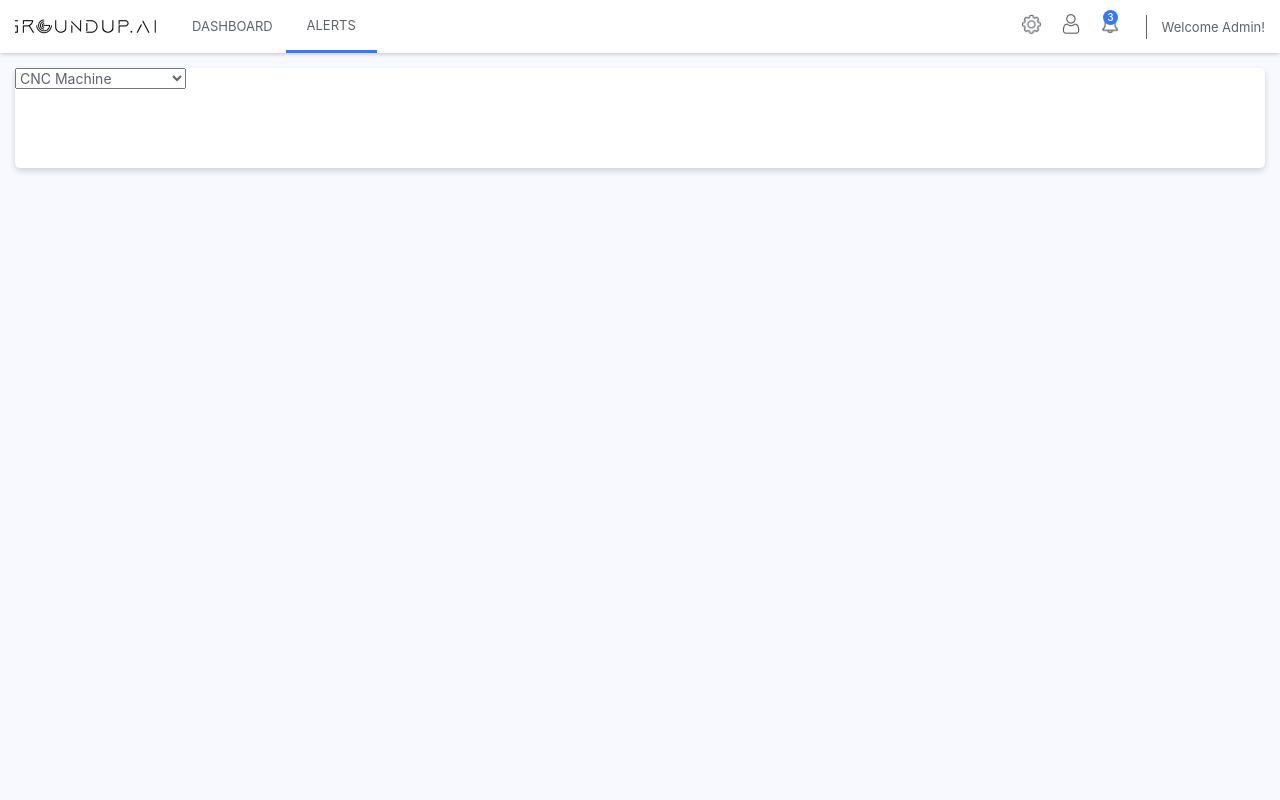
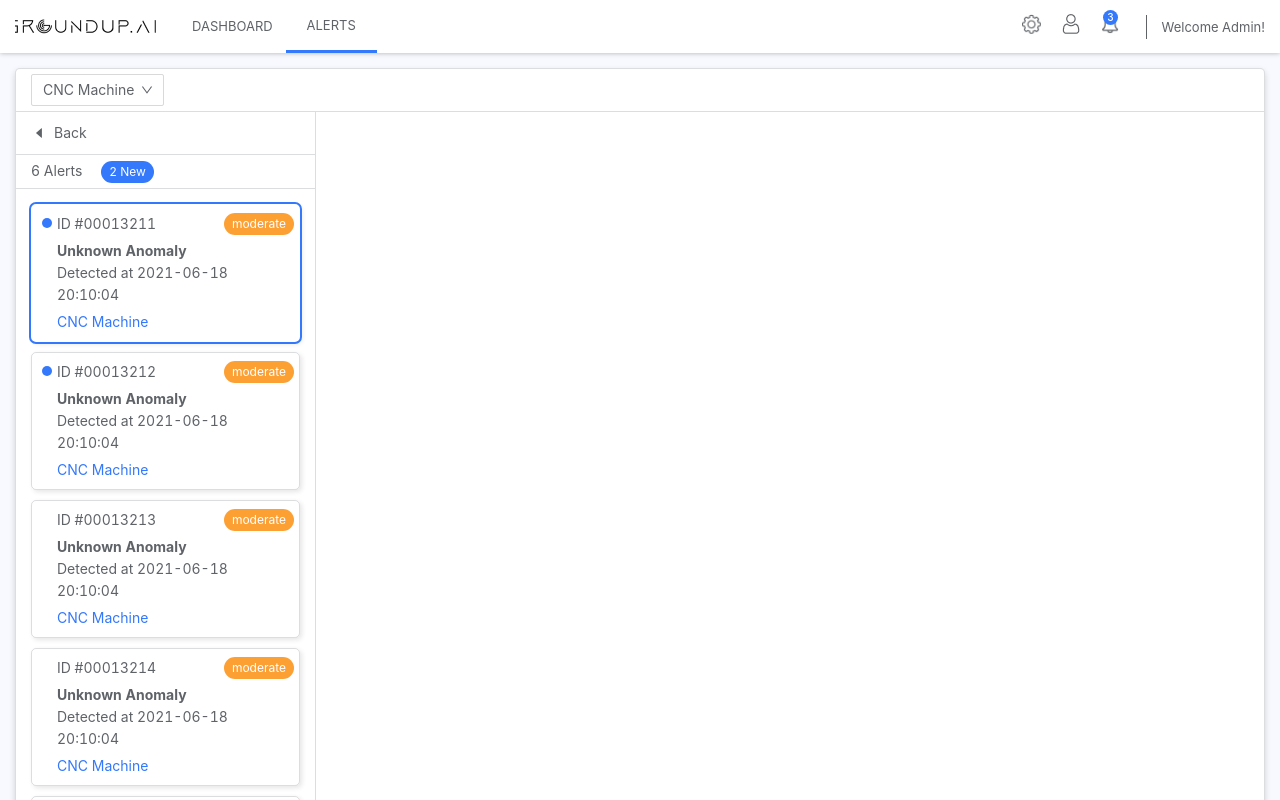
Before and after one commit to sidikriders/sound-sensor-monitor, a Next.js app: page / in a window 1280 px wide. Shown: the top 800 px of the page. Built offline with nearby package versions, Linux system fonts and the light colour scheme.

Commit message:
create alert card

```diff
--- /dev/null
+++ b/components/AlertCard.tsx
@@ -0,0 +1,36 @@
+import { Tag } from "antd";
+import moment from "moment";
+import styles from "../styles/AlertCard.module.css";
+
+const severityColor = {
+  mild: "lightgreen",
+  moderate: "#FCA034",
+  severe: "red",
+};
+
+const AlertCard = (props: { alert: Alert; active: boolean }) => {
+  const { alert: al } = props;
+
+  return (
+    <div
+      className={
+        styles["alert-card"] + (props.active ? ` ${styles["active"]}` : "")
+      }
+    >
+      <div className={styles["alert-id"]}>
+        <span>ID #{al.id}</span>{" "}
+        {al.new && <div className={styles["new-dot"]} />}
+      </div>
+      <Tag className={styles["severity"]} color={severityColor[al.severity]}>
+        {al.severity}
+      </Tag>
+      <b className={styles["reason"]}>{al.anomaly_reason}</b>
+      <p className={styles["datetime"]}>
+        Detected at {moment.utc(al.datetime).format("YYYY-MM-DD HH:mm:ss")}
+      </p>
+      <p className={styles["sensor-name"]}>{al.name}</p>
+    </div>
+  );
+};
+
+export default AlertCard;
--- a/package.json
+++ b/package.json
@@ -9,6 +9,7 @@
     "lint": "next lint"
   },
   "dependencies": {
+    "@ant-design/icons": "^4.7.0",
     "antd": "^4.22.8",
     "next": "12.2.5",
     "react": "18.2.0",
--- a/pages/index.tsx
+++ b/pages/index.tsx
@@ -1,9 +1,66 @@
+import { Button, Select, Tag } from "antd";
+import { CaretLeftOutlined } from "@ant-design/icons";
 import type { NextPage } from "next";
 import Head from "next/head";
+import { useState } from "react";
 import MainHeader from "../components/Header";
 import styles from "../styles/Home.module.css";
+import AlertCard from "../components/AlertCard";
 
 const Home: NextPage = () => {
+  const [sensor, setSensor] = useState("CNC Machine");
+  const [alerts, setAlerts] = useState<Array<Alert>>([
+    {
+      new: true,
+      id: "00013211",
+      severity: "moderate",
+      anomaly_reason: "Unknown Anomaly",
+      datetime: "2021-06-18 20:10:04",
+      name: sensor,
+    },
+    {
+      new: true,
+      id: "00013212",
+      severity: "moderate",
+      anomaly_reason: "Unknown Anomaly",
+      datetime: "2021-06-18 20:10:04",
+      name: sensor,
+    },
+    {
+      new: false,
+      id: "00013213",
+      severity: "moderate",
+      anomaly_reason: "Unknown Anomaly",
+      datetime: "2021-06-18 20:10:04",
+      name: sensor,
+    },
+    {
+      new: false,
+      id: "00013214",
+      severity: "moderate",
+      anomaly_reason: "Unknown Anomaly",
+      datetime: "2021-06-18 20:10:04",
+      name: sensor,
+    },
+    {
+      new: false,
+      id: "00013215",
+      severity: "mild",
+      anomaly_reason: "Unknown Anomaly",
+      datetime: "2021-06-18 20:10:04",
+      name: sensor,
+    },
+    {
+      new: false,
+      id: "00013216",
+      severity: "severe",
+      anomaly_reason: "Unknown Anomaly",
+      datetime: "2021-06-18 20:10:04",
+      name: sensor,
+    },
+  ]);
+  const newAlerts = alerts.filter((al) => al.new).length;
+
   return (
     <div className={styles.container}>
       <MainHeader />
@@ -15,12 +72,46 @@ const Home: NextPage = () => {
         />
         <link rel="icon" href="/favicon.ico" />
       </Head>
-      <div className="sensor-selector">
-        <select value="CNC" placeholder="Select Machine">
-          <option value="CNC">CNC Machine</option>
-          <option value="Compress">Compressing Machine</option>
-          <option value="Smelting">Smelting Machine</option>
-        </select>
+      <div className={styles["sensor-selector"]}>
+        <Select value={sensor} onChange={(val) => setSensor(val)}>
+          <Select.Option value="CNC Machine">CNC Machine</Select.Option>
+          <Select.Option value="Compress Maching">
+            Compressing Machine
+          </Select.Option>
+          <Select.Option value="Smelting Maching">
+            Smelting Machine
+          </Select.Option>
+        </Select>
+      </div>
+      <div className={styles["page-content"]}>
+        <div className={styles["alert-list"]}>
+          <div className={styles["sensor-selector"]}>
+            <Button
+              type="text"
+              icon={<CaretLeftOutlined />}
+              style={{ padding: "4px 0" }}
+            >
+              Back
+            </Button>
+          </div>
+          <div className={styles["sensor-selector"]}>
+            {alerts.length} Alerts{" "}
+            {!!newAlerts && (
+              <Tag
+                color="var(--primary-blue)"
+                style={{ marginLeft: 15, borderRadius: 11.25 }}
+              >
+                {newAlerts} New
+              </Tag>
+            )}
+          </div>
+          <div className={styles["alert-list-container"]}>
+            {alerts.map((al) => (
+              <AlertCard alert={al} key={al.id} active={al.id === "00013211"} />
+            ))}
+          </div>
+        </div>
+        <div className={styles["alert-detail"]}></div>
       </div>
     </div>
   );
--- /dev/null
+++ b/styles/AlertCard.module.css
@@ -0,0 +1,48 @@
+.alert-card {
+  padding: 3px 25px;
+  border: solid 0.5px var(--border-color);
+  box-shadow: 2px 2px 5px rgba(0, 0, 0, 0.1);
+  border-radius: 5px;
+  margin-bottom: 10px;
+  cursor: pointer;
+  position: relative;
+}
+
+.alert-card:hover,
+.alert-card.active {
+  border: solid 0.5px #00000000;
+  outline: solid 2px var(--primary-blue);
+}
+
+.alert-id {
+  font-size: 14px;
+  margin: 5px 0;
+  position: relative;
+}
+
+
+.new-dot {
+  position: absolute;
+  left: -15px;
+  top: 5px;
+  width: 10px;
+  height: 10px;
+  border-radius: 50%;
+  background-color: var(--primary-blue);
+}
+
+.severity {
+  position: absolute;
+  top: 8px;
+  right: -3px;
+  border-radius: 11.25px;
+}
+
+.reason {}
+
+.datetime {}
+
+.sensor-name {
+  margin: 5px 0;
+  color: var(--primary-blue)
+}
--- a/styles/Home.module.css
+++ b/styles/Home.module.css
@@ -2,7 +2,29 @@
   background-color: #fff;
   box-shadow: 0px 3px 6px 0px #00000029;
   border-radius: 5px;
-  height: 100px;
   max-width: 1250px;
   margin: 0 auto;
+  border: solid 1px var(--border-color);
 }
+
+.sensor-selector {
+  padding: 5px 15px;
+  border-bottom: solid 1px var(--border-color);
+}
+
+.page-content {
+  display: flex;
+}
+
+.alert-list {
+  width: 300px;
+  border-right: solid 1px var(--border-color);
+}
+
+.alert-list-container {
+  padding: 15px;
+}
+
+.alert-detail {
+  width: calc(100% - 300px)
+}
--- a/styles/MainHeader.module.css
+++ b/styles/MainHeader.module.css
@@ -6,6 +6,7 @@
   padding: 0 15px;
   background-color: #fff;
   box-shadow: 0 0 5px rgba(0, 0, 0, 0.3);
+  z-index: 2;
 }
 
 .content-container {
--- a/styles/globals.css
+++ b/styles/globals.css
@@ -2,7 +2,9 @@
   --font-color: #5F6368;
   --primary-blue: #3478FC;
   --light-blue: #F0F5FF;
+  --border-color: #5f636838;
 }
+
 
 html,
 body {
@@ -26,3 +28,7 @@ a {
   color: inherit;
   text-decoration: none;
 }
+
+p {
+  margin: 0;
+}
--- a/tsconfig.json
+++ b/tsconfig.json
@@ -1,5 +1,8 @@
 {
   "compilerOptions": {
+    "paths": {
+      "*": ["./types/*.d.ts"]
+    },
     "target": "es5",
     "lib": ["dom", "dom.iterable", "esnext"],
     "allowJs": true,
```
Also changed, not shown: types/global.d.ts (added, +8 -0 lines), 1 other file (tests, documents, lock files or other folders).
